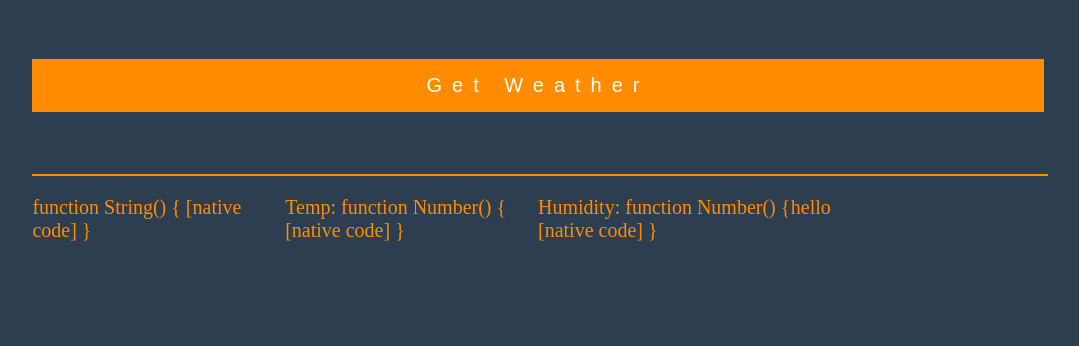
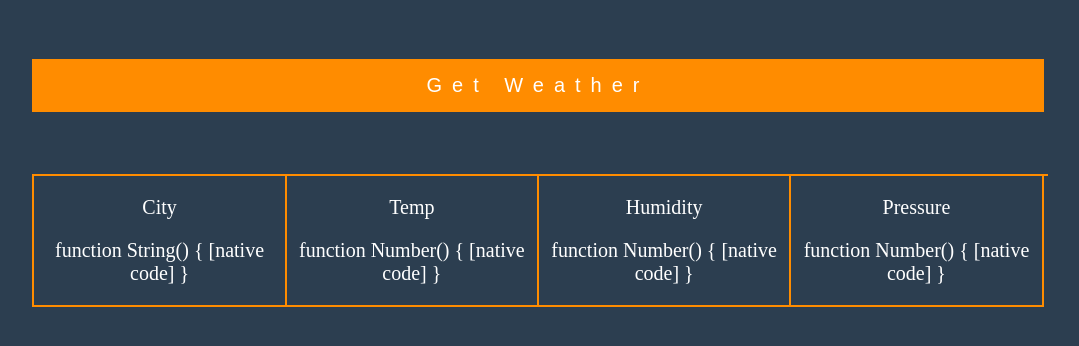
Before and after one commit to Ryuninja24/OpenWeatherAPP, an Angular app: page / in a window 1280 px wide. Shown: the top 346 px of the page, without its empty margins (102-1181 px from the left). Built offline with nearby package versions, Linux system fonts and the light colour scheme.

Commit message:
added local barometer pressure and UI styling for info component

```diff
--- a/src/app/main/form/form.component.ts
+++ b/src/app/main/form/form.component.ts
@@ -15,10 +15,11 @@ export class FormComponent implements OnInit {
     this.sharedService._getWeather(zip)
     .subscribe(
       (data) => {
-        // console.log(data);
+        console.log(data);
         this.sharedService._localData.temp = data.main.temp;
         this.sharedService._localData.humidity = data.main.humidity;
         this.sharedService._localData.name = data.name;
+        this.sharedService._localData.pressure = data.main.pressure;
       }
     );
   }
--- a/src/app/main/shared.service.ts
+++ b/src/app/main/shared.service.ts
@@ -10,7 +10,8 @@ export class SharedService {
   _localData = {
     temp: Number,
     humidity: Number,
-    name: String
+    name: String,
+    pressure: Number
   };
 
   constructor(private http: Http) { }
--- a/src/app/main/weather-view/weather-view.component.css
+++ b/src/app/main/weather-view/weather-view.component.css
@@ -2,3 +2,13 @@
   display: grid;
   grid-template-columns: 1fr 1fr 1fr 1fr;
 }
+
+p {
+  text-align: center;
+  color: white;
+}
+
+div {
+  border:1px solid #FF8C00;
+  border-top: none;
+}
--- a/src/app/main/weather-view/weather-view.component.html
+++ b/src/app/main/weather-view/weather-view.component.html
@@ -1,6 +1,18 @@
 <div class="WeatherInfoContainer">
-  <p> {{ this.sharedService._localData.name }} </p>
-  <p> Temp: {{ this.sharedService._localData.temp }} </p>
-  <p> Humidity: {{ this.sharedService._localData.humidity }}</p>
-  <p>hello</p>
+  <div>
+    <p>City</p>
+    <p> {{ this.sharedService._localData.name }} </p>
+  </div>
+  <div>
+    <p>Temp</p>
+    <p> {{ this.sharedService._localData.temp }} </p>
+  </div>
+  <div>
+    <p>Humidity</p>
+    <p>{{ this.sharedService._localData.humidity }}</p>
+  </div>
+  <div>
+    <p>Pressure</p>
+    <p>{{ this.sharedService._localData.pressure }}</p>
+  </div>
 </div>
```
